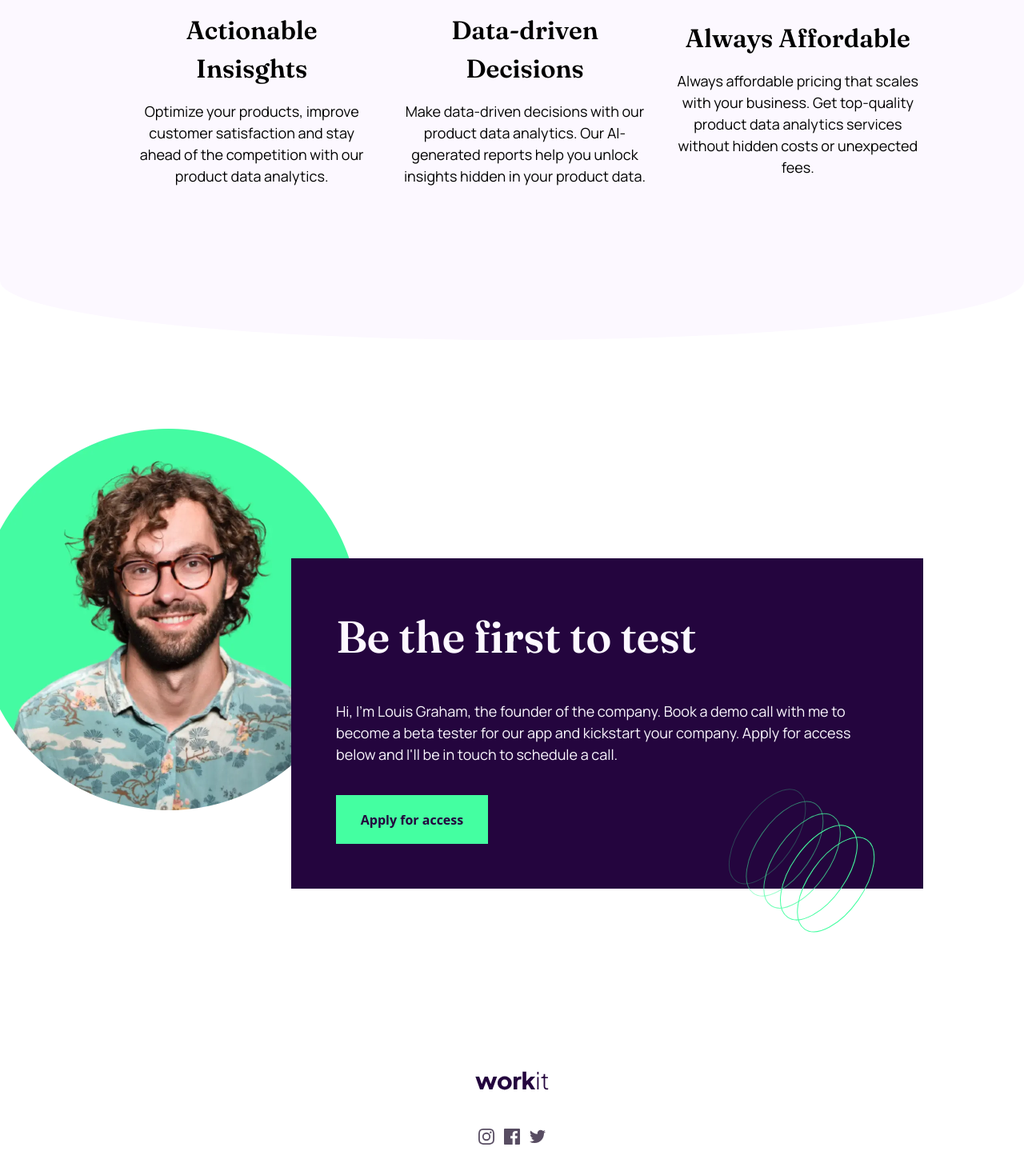
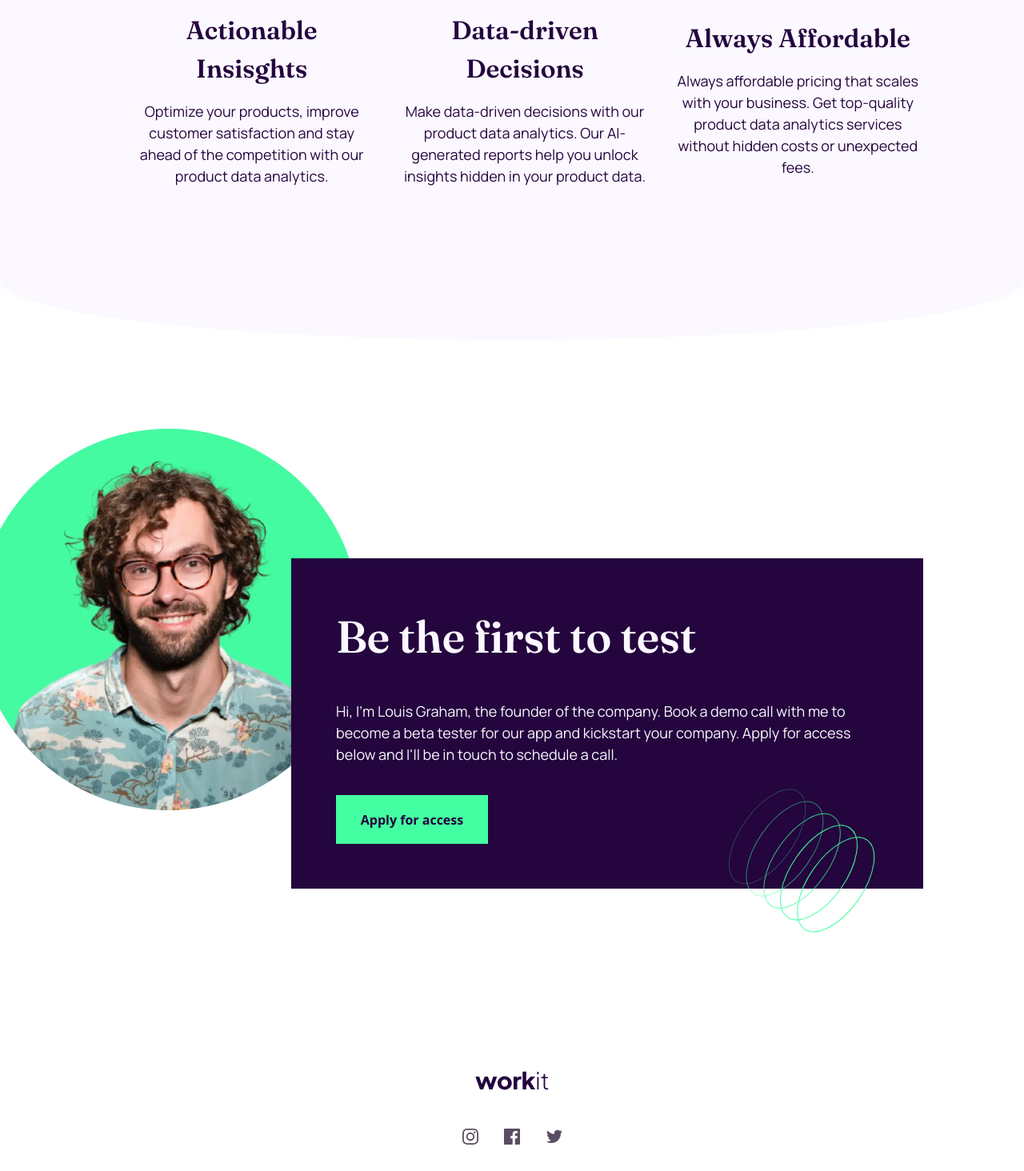
Before and after one commit to reactaleks/workit-landing-page-nextjs, a Next.js app: page / in a window 1280 px wide. Shown: the part 1046-2510 px from the top of the page at 80% size. Built offline with nearby package versions, Linux system fonts and the light colour scheme.

Commit message:
Minort tweaks to font and social icons

```diff
--- a/components/PageFeaturesComponent.tsx
+++ b/components/PageFeaturesComponent.tsx
@@ -46,14 +46,14 @@ export default function PageFeatures({
         <div
           className="font-semibold font-fraunces
         text-[28px] md:text-[] lg:text-[32px]
-        lg:mb-4
+        lg:mb-4 text-dark-purple
         "
 
         >
           {featuretitle}
         </div>
         <div
-          className="font-manrope
+          className="font-manrope font-normal text-dark-purple
         text-[16px] md:text-[] lg:text-[18px]"
         >
           {featuredescription}
--- a/components/SocialLinksComponent.tsx
+++ b/components/SocialLinksComponent.tsx
@@ -5,7 +5,7 @@ import twittericon from "../public/icon-twitter.svg"
 
 export default function SocialLinks() {
     return (
-        <div className="flex w-full justify-around">
+        <div className="flex w-[125px] justify-between">
             <Image src={instaicon} alt="Instagram social icon"/>
             <Image src={facebookicon} alt="Instagram social icon"/>
             <Image src={twittericon} alt="Twitter social icon"/>
```
